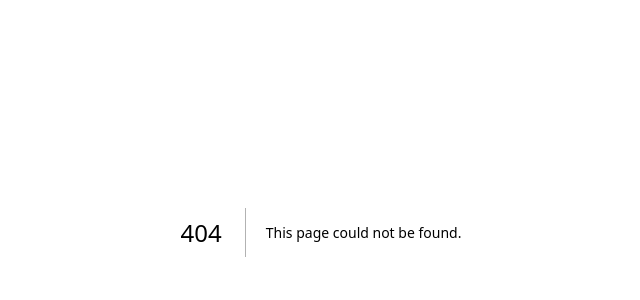
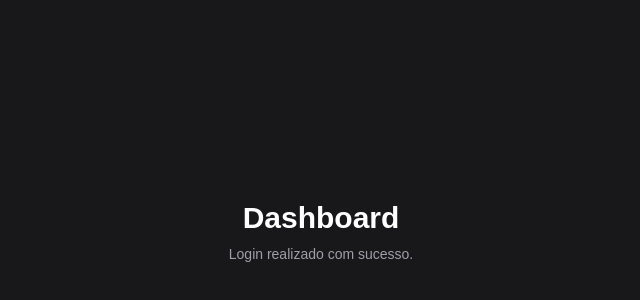
Before and after one commit to EverOS/beauty-sync-web, a Next.js app: page /dashboard in a window 1280 px wide. Before the commit this address had no page. Shown: the part 168-468 px from the top of the page, without its empty margins (319-959 px from the left). Built offline with nearby package versions, Linux system fonts and the light colour scheme.

Commit message:
feat: add dashboard page as login destination

```diff
--- /dev/null
+++ b/src/app/dashboard/page.tsx
@@ -0,0 +1,12 @@
+export default function DashboardPage() {
+  return (
+    <div className="flex min-h-screen items-center justify-center bg-zinc-900 px-4">
+      <div className="text-center">
+        <h1 className="text-3xl font-bold text-white">Dashboard</h1>
+        <p className="mt-2 text-sm text-zinc-400">
+          Login realizado com sucesso.
+        </p>
+      </div>
+    </div>
+  );
+}
```
